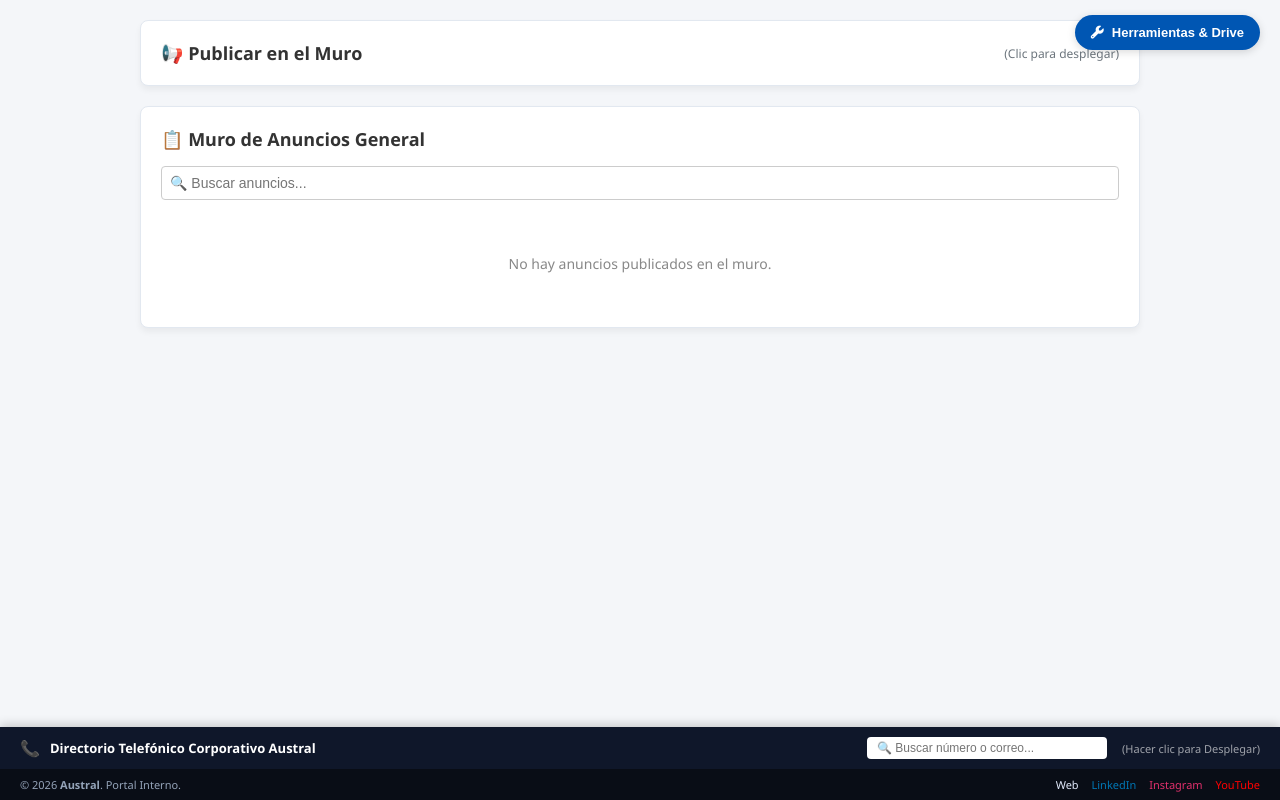
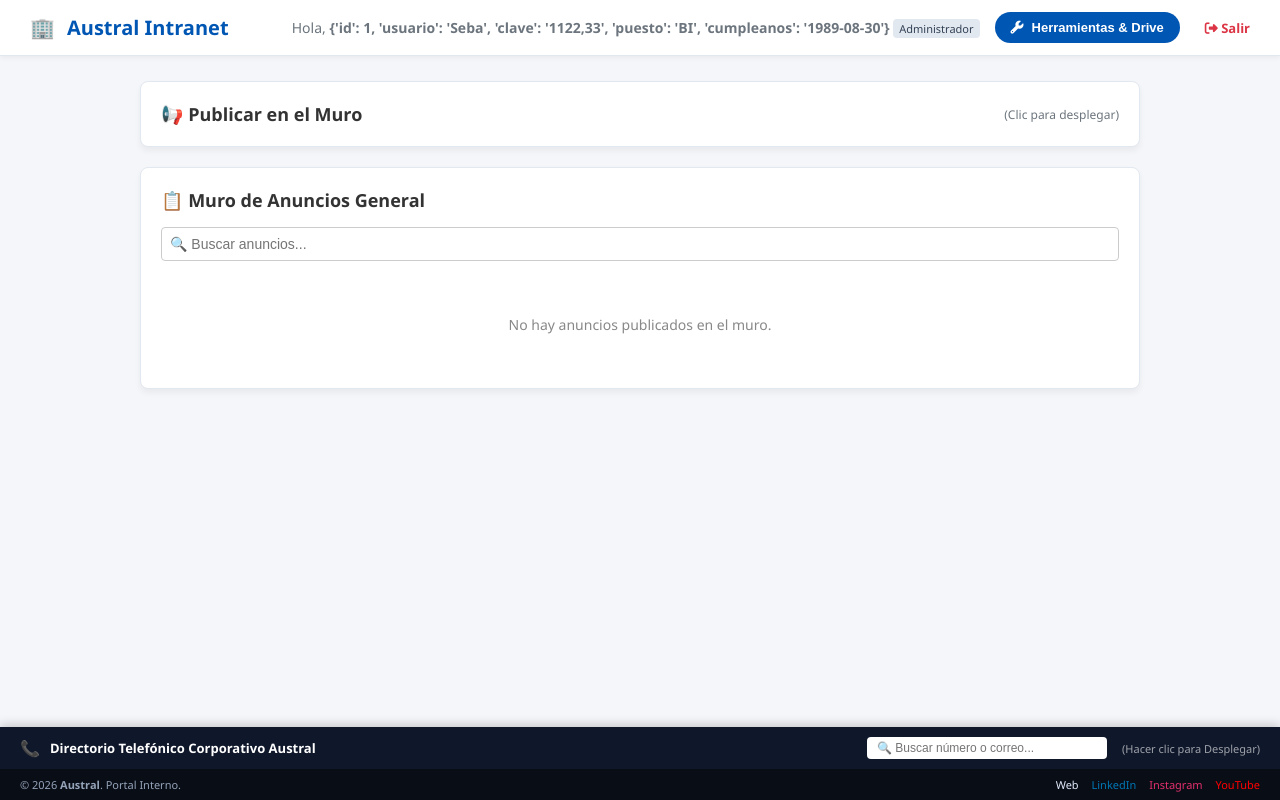
Before and after one commit to vaccarse730/intranet-austral, a Flask app: page / in a window 1280 px wide. Run offline with Flask 3, Linux system fonts and the light colour scheme; a user stored in the database is signed in; data that the repository does not hold is empty; some libraries are stand-ins or nearby versions.

Commit message:
Update intranet.html

```diff
--- a/templates/intranet.html
+++ b/templates/intranet.html
@@ -14,7 +14,7 @@
             --text-color: #333333;
             --text-muted: #6c757d;
             --border-color: #e2e8f0;
-            --sidebar-width: 420px; /* Panel lateral más ancho */
+            --sidebar-width: 420px; /* Panel lateral ancho */
         }
 
         body {
@@ -26,41 +26,65 @@
             overflow-x: hidden;
         }
 
-        /* Botón fijo superior para desplegar herramientas */
+        /* HEADER PRINCIPAL RECONSTRUIDO */
+        .main-header {
+            background-color: #ffffff;
+            border-bottom: 1px solid var(--border-color);
+            padding: 12px 30px;
+            display: flex;
+            justify-content: space-between;
+            align-items: center;
+            position: sticky;
+            top: 0;
+            z-index: 900;
+            box-shadow: 0 2px 5px rgba(0,0,0,0.05);
+        }
+
+        .header-logo {
+            display: flex;
+            align-items: center;
+            gap: 12px;
+            font-size: 20px;
+            font-weight: 700;
+            color: var(--primary);
+        }
+
+        .header-user-info {
+            display: flex;
+            align-items: center;
+            gap: 15px;
+        }
+
+        /* Botón para desplegar utilidades ubicado en el Header */
         .btn-open-sidebar {
-            position: fixed;
-            top: 15px;
-            right: 20px;
             background: var(--primary);
             color: white;
             border: none;
-            padding: 10px 16px;
+            padding: 8px 16px;
             border-radius: 20px;
             font-size: 13px;
             font-weight: 600;
             cursor: pointer;
-            box-shadow: 0 2px 8px rgba(0,0,0,0.15);
-            z-index: 999;
             display: flex;
             align-items: center;
             gap: 8px;
-            transition: transform 0.2s, background 0.2s;
+            transition: background 0.2s, transform 0.2s;
         }
 
         .btn-open-sidebar:hover {
             background: var(--primary-hover);
-            transform: scale(1.03);
+            transform: scale(1.02);
         }
 
         /* COLUMNA CENTRAL (Muro de anuncios) */
         .main-content {
             max-width: 1000px;
             margin: 0 auto;
-            padding: 20px 20px 120px 20px;
+            padding: 25px 20px 120px 20px;
             transition: margin-right 0.3s ease-in-out, max-width 0.3s ease-in-out;
         }
 
-        /* Autoajuste de la columna central cuando el panel lateral está desplegado */
+        /* Autoajuste de la columna central cuando el panel lateral está activo */
         body.sidebar-open .main-content {
             margin-right: calc(var(--sidebar-width) + 20px);
             max-width: calc(100% - var(--sidebar-width) - 60px);
@@ -230,10 +254,27 @@
 </head>
 <body>
 
-<!-- BOTÓN SUPERIOR PARA ABRIR/CERRAR PANEL DE HERRAMIENTAS -->
-<button class="btn-open-sidebar" onclick="toggleSidebar()">
-    <i class="fa-solid fa-wrench"></i> Herramientas & Drive
-</button>
+<!-- HEADER PRINCIPAL RECUPERADO -->
+<header class="main-header">
+    <div class="header-logo">
+        🏢 <span>Austral Intranet</span>
+    </div>
+
+    <div class="header-user-info">
+        <span style="font-size: 14px; color: var(--text-muted);">
+            Hola, <b>{{ usuario }}</b> <span class="role-tag">{{ puesto }}</span>
+        </span>
+
+        <!-- Botón para desplegar las utilidades/drive -->
+        <button class="btn-open-sidebar" onclick="toggleSidebar()">
+            <i class="fa-solid fa-wrench"></i> Herramientas & Drive
+        </button>
+
+        <a href="/logout" style="color: #dc3545; text-decoration: none; font-size: 13px; font-weight: 600; margin-left: 10px;">
+            <i class="fa-solid fa-right-from-bracket"></i> Salir
+        </a>
+    </div>
+</header>
 
 <!-- COLUMNA CENTRAL (MURO Y PUBLICACIONES) -->
 <div class="main-content">
```
